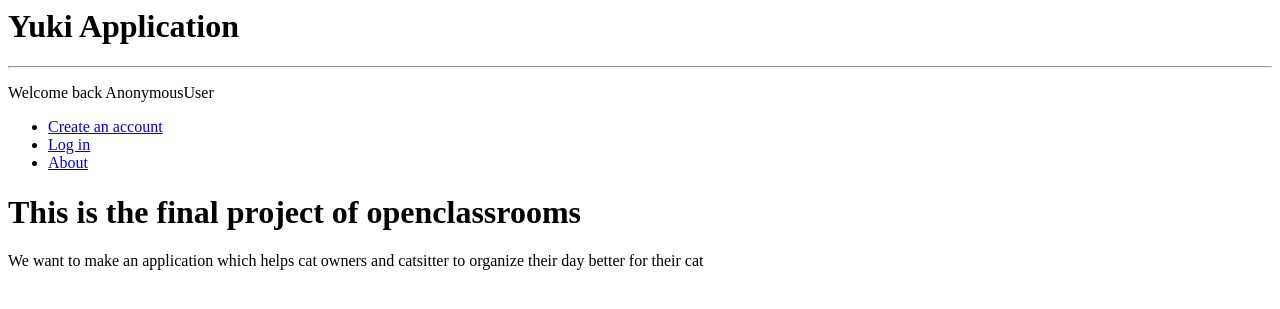
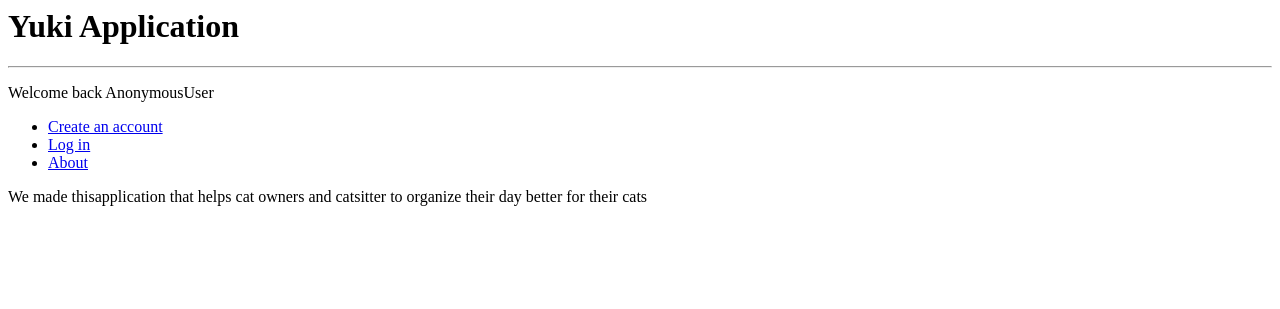
Before and after one commit to jonathanreveille/yuki_app, a Django app: page / in a window 1280 px wide. Shown: the top 309 px of the page. Run offline with Django 3.2, Linux system fonts and the light colour scheme.

Commit message:
smalls correction in html templates

```diff
--- a/animals/templates/animals/home.html
+++ b/animals/templates/animals/home.html
@@ -29,9 +29,8 @@
 {% endif %}
 
 <div id="about">
-    <h1> This is the final project of openclassrooms</h1>
-    <p> We want to make an application which helps
+    <p> We made thisapplication that helps
     cat owners and catsitter to organize their day
-    better for their cat
+    better for their cats
     </p>
 </div>
--- a/healthbook/templates/healthbook/medication_list.html
+++ b/healthbook/templates/healthbook/medication_list.html
@@ -12,7 +12,7 @@
         <li> Medication start : {{ treatment.med_start }} </li>
         <li> Medication End : {{ treatment.med_end }} </li>
         <li> Time of day : {{ treatment.time }} </li>
-        <li> Time of day : {{ treatment.dosage }} </li>
+        <li> Dosage : {{ treatment.dosage }} </li>
         <li><a href="{% url 'healthbook:medication_update' treatment.id %}">Update medication treatment</a></li>
         <li><a href="{% url 'healthbook:medication_delete' treatment.id %}">Delete medication treatment</a></li>
     </ul>
--- a/schedules/templates/schedules/schedule_list.html
+++ b/schedules/templates/schedules/schedule_list.html
@@ -19,7 +19,8 @@
     </form>
 
     <ul>
-        <li><a href="{% url 'schedules:schedule_create'%}"> Need to create a Schedule ?</a></li>
+        <li><a href="{% url 'schedules:schedule_create'%}"> Create a schedule</a></li>
+        <li><a href="{% url 'schedules:task_list'%}"> See list of tasks </a></li>
     </ul>
 
 
--- a/schedules/templates/schedules/task_list.html
+++ b/schedules/templates/schedules/task_list.html
@@ -13,8 +13,8 @@
 <h1> Tasks - My cat's todo list application</h1>
 
     <ul>
-        <li><a href="{% url 'schedules:task_create' %}"> Create a new task ?</a></li>
-        <li><a href="{% url 'schedules:schedule_list'%}"> See your schedules ?</a></li>
+        <li><a href="{% url 'schedules:task_create' %}"> Create a new task </a></li>
+        <li><a href="{% url 'schedules:schedule_list'%}"> See your schedules </a></li>
     </ul>
 
     <table>
```
Also changed, not shown: users/models.py (+11 -6 lines).
